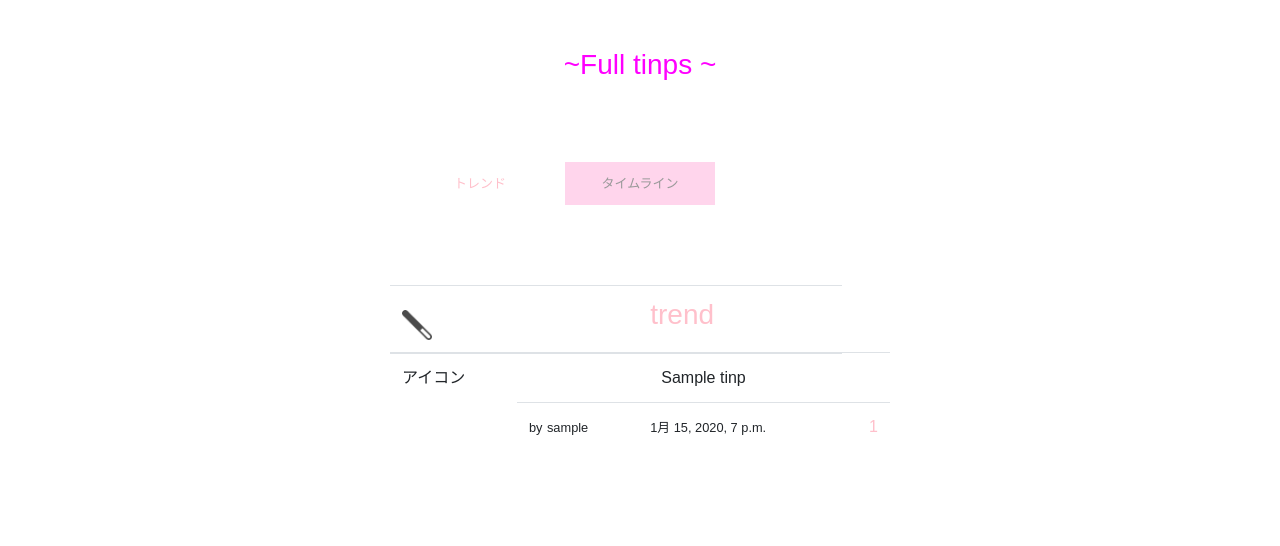
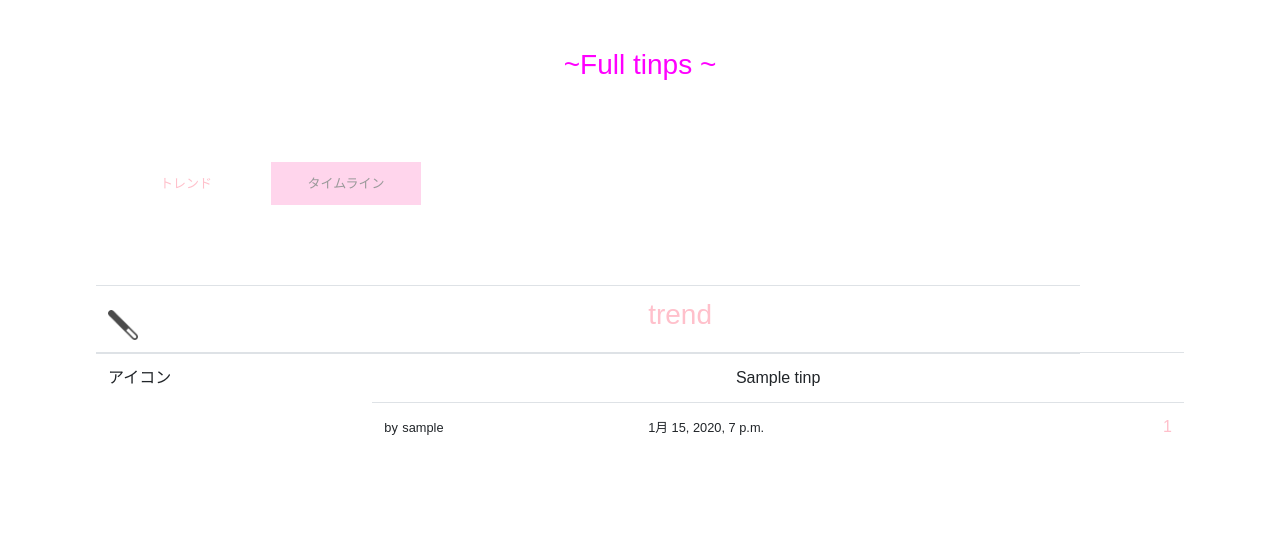
Before and after one commit to tachibanayu24/py_slash_tinps, a Django app: page /tinps/show/ in a window 1280 px wide. Shown: the part 86-632 px from the top of the page. Run offline with Django 3.2, Linux system fonts and the light colour scheme; tables that the repository leaves empty hold one stand-in row (values such as "Sample post"); some libraries are stand-ins or nearby versions.

Commit message:
“show2”

```diff
--- a/templates/show/index.html
+++ b/templates/show/index.html
@@ -104,7 +104,7 @@
 
 
 <style>
-.tab_wrap{width:500px; margin:80px auto;}
+.tab_wrap{width:85%; margin:80px auto;}
 input[type="radio"]{display:none;}
 .tab_area{font-size:0; margin:0 10px;}
 .tab_area label{width:150px; margin:0 5px; display:inline-block; padding:12px 0; color:#999; background:#FFD5EC; text-align:center; font-size:13px; cursor:pointer; transition:ease 0.2s opacity;}
```
